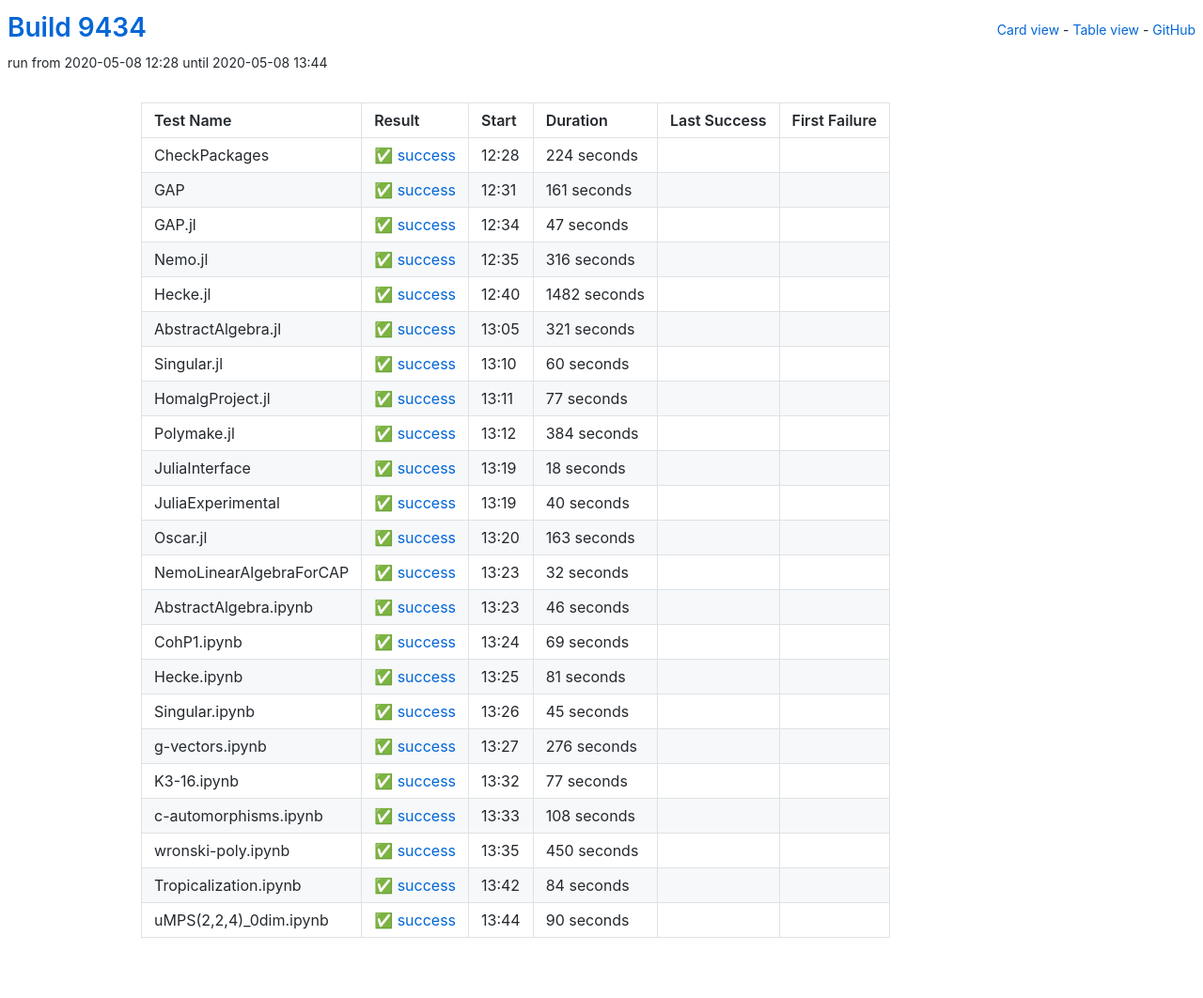
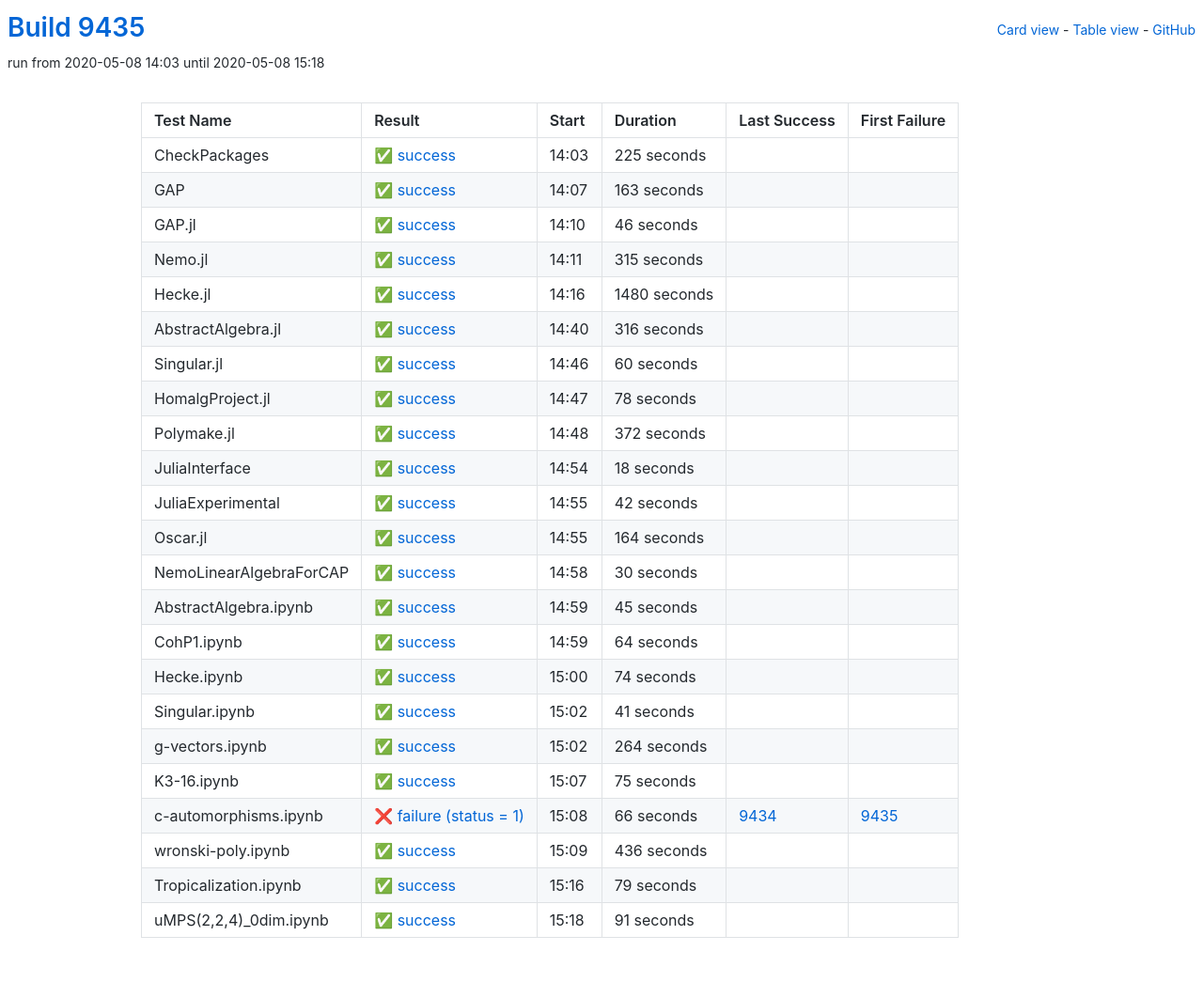
Before and after one commit to oscar-system/oscar-ci-status, a Jekyll site: the page built from table.html, in a window 1280 px wide. Shown: the whole page at 94% size. Built offline with Jekyll 4.4.1, drawn with Linux system fonts in a browser that asks for light colours.

Commit message:
Build 9435

```diff
--- a/_data/ci.yml
+++ b/_data/ci.yml
@@ -1,77 +1,77 @@
-build: 9434
-build_url: https://oscarci.mathematik.uni-kl.de/job/oscar/9434/
+build: 9435
+build_url: https://oscarci.mathematik.uni-kl.de/job/oscar/9435/
 job: oscar
 tests:
-- duration: 224
+- duration: 225
   exitcode: 0
   first_failure: false
   first_failure_url: null
   id: checkpackages
   last_success: false
   last_success_url: null
-  log: https://oscarci.mathematik.uni-kl.de/job/oscar/9434/artifact/logs/build-9434/CheckPackages.log
+  log: https://oscarci.mathematik.uni-kl.de/job/oscar/9435/artifact/logs/build-9435/CheckPackages.log
   name: CheckPackages
-  start: 2020-05-08 12:28
+  start: 2020-05-08 14:03
   status: success
   success: true
-- duration: 161
+- duration: 163
   exitcode: 0
   first_failure: false
   first_failure_url: null
   id: gap
   last_success: false
   last_success_url: null
-  log: https://oscarci.mathematik.uni-kl.de/job/oscar/9434/artifact/logs/build-9434/GAP.log
+  log: https://oscarci.mathematik.uni-kl.de/job/oscar/9435/artifact/logs/build-9435/GAP.log
   name: GAP
-  start: 2020-05-08 12:31
+  start: 2020-05-08 14:07
   status: success
   success: true
-- duration: 47
+- duration: 46
   exitcode: 0
   first_failure: false
   first_failure_url: null
   id: gap-jl
   last_success: false
   last_success_url: null
-  log: https://oscarci.mathematik.uni-kl.de/job/oscar/9434/artifact/logs/build-9434/GAP.jl.log
+  log: https://oscarci.mathematik.uni-kl.de/job/oscar/9435/artifact/logs/build-9435/GAP.jl.log
   name: GAP.jl
-  start: 2020-05-08 12:34
+  start: 2020-05-08 14:10
+  status: success
+  success: true
+- duration: 315
+  exitcode: 0
+  first_failure: false
+  first_failure_url: null
+  id: nemo-jl
+  last_success: false
+  last_success_url: null
+  log: https://oscarci.mathematik.uni-kl.de/job/oscar/9435/artifact/logs/build-9435/Nemo.jl.log
+  name: Nemo.jl
+  start: 2020-05-08 14:11
+  status: success
+  success: true
+- duration: 1480
+  exitcode: 0
+  first_failure: false
+  first_failure_url: null
+  id: hecke-jl
+  last_success: false
+  last_success_url: null
+  log: https://oscarci.mathematik.uni-kl.de/job/oscar/9435/artifact/logs/build-9435/Hecke.jl.log
+  name: Hecke.jl
+  start: 2020-05-08 14:16
   status: success
   success: true
 - duration: 316
   exitcode: 0
   first_failure: false
   first_failure_url: null
-  id: nemo-jl
-  last_success: false
-  last_success_url: null
-  log: https://oscarci.mathematik.uni-kl.de/job/oscar/9434/artifact/logs/build-9434/Nemo.jl.log
-  name: Nemo.jl
-  start: 2020-05-08 12:35
-  status: success
-  success: true
-- duration: 1482
-  exitcode: 0
-  first_failure: false
-  first_failure_url: null
-  id: hecke-jl
-  last_success: false
-  last_success_url: null
-  log: https://oscarci.mathematik.uni-kl.de/job/oscar/9434/artifact/logs/build-9434/Hecke.jl.log
-  name: Hecke.jl
-  start: 2020-05-08 12:40
-  status: success
-  success: true
-- duration: 321
-  exitcode: 0
-  first_failure: false
-  first_failure_url: null
   id: abstractalgebra-jl
   last_success: false
   last_success_url: null
-  log: https://oscarci.mathematik.uni-kl.de/job/oscar/9434/artifact/logs/build-9434/AbstractAlgebra.jl.log
+  log: https://oscarci.mathematik.uni-kl.de/job/oscar/9435/artifact/logs/build-9435/AbstractAlgebra.jl.log
   name: AbstractAlgebra.jl
-  start: 2020-05-08 13:05
+  start: 2020-05-08 14:40
   status: success
   success: true
 - duration: 60
@@ -81,33 +81,33 @@ tests:
   id: singular-jl
   last_success: false
   last_success_url: null
-  log: https://oscarci.mathematik.uni-kl.de/job/oscar/9434/artifact/logs/build-9434/Singular.jl.log
+  log: https://oscarci.mathematik.uni-kl.de/job/oscar/9435/artifact/logs/build-9435/Singular.jl.log
   name: Singular.jl
-  start: 2020-05-08 13:10
+  start: 2020-05-08 14:46
   status: success
   success: true
-- duration: 77
+- duration: 78
   exitcode: 0
   first_failure: false
   first_failure_url: null
   id: homalgproject-jl
   last_success: false
   last_success_url: null
-  log: https://oscarci.mathematik.uni-kl.de/job/oscar/9434/artifact/logs/build-9434/HomalgProject.jl.log
+  log: https://oscarci.mathematik.uni-kl.de/job/oscar/9435/artifact/logs/build-9435/HomalgProject.jl.log
   name: HomalgProject.jl
-  start: 2020-05-08 13:11
+  start: 2020-05-08 14:47
   status: success
   success: true
-- duration: 384
+- duration: 372
   exitcode: 0
   first_failure: false
   first_failure_url: null
   id: polymake-jl
   last_success: false
   last_success_url: null
-  log: https://oscarci.mathematik.uni-kl.de/job/oscar/9434/artifact/logs/build-9434/Polymake.jl.log
+  log: https://oscarci.mathematik.uni-kl.de/job/oscar/9435/artifact/logs/build-9435/Polymake.jl.log
   name: Polymake.jl
-  start: 2020-05-08 13:12
+  start: 2020-05-08 14:48
   status: success
   success: true
 - duration: 18
@@ -117,164 +117,164 @@ tests:
   id: juliainterface
   last_success: false
   last_success_url: null
-  log: https://oscarci.mathematik.uni-kl.de/job/oscar/9434/artifact/logs/build-9434/JuliaInterface.log
+  log: https://oscarci.mathematik.uni-kl.de/job/oscar/9435/artifact/logs/build-9435/JuliaInterface.log
   name: JuliaInterface
-  start: 2020-05-08 13:19
+  start: 2020-05-08 14:54
   status: success
   success: true
-- duration: 40
+- duration: 42
   exitcode: 0
   first_failure: false
   first_failure_url: null
   id: juliaexperimental
   last_success: false
   last_success_url: null
-  log: https://oscarci.mathematik.uni-kl.de/job/oscar/9434/artifact/logs/build-9434/JuliaExperimental.log
+  log: https://oscarci.mathematik.uni-kl.de/job/oscar/9435/artifact/logs/build-9435/JuliaExperimental.log
   name: JuliaExperimental
-  start: 2020-05-08 13:19
+  start: 2020-05-08 14:55
   status: success
   success: true
-- duration: 163
+- duration: 164
   exitcode: 0
   first_failure: false
   first_failure_url: null
   id: oscar-jl
   last_success: false
   last_success_url: null
-  log: https://oscarci.mathematik.uni-kl.de/job/oscar/9434/artifact/logs/build-9434/Oscar.jl.log
+  log: https://oscarci.mathematik.uni-kl.de/job/oscar/9435/artifact/logs/build-9435/Oscar.jl.log
   name: Oscar.jl
-  start: 2020-05-08 13:20
+  start: 2020-05-08 14:55
   status: success
   success: true
-- duration: 32
+- duration: 30
   exitcode: 0
   first_failure: false
   first_failure_url: null
   id: nemolinearalgebraforcap
   last_success: false
   last_success_url: null
-  log: https://oscarci.mathematik.uni-kl.de/job/oscar/9434/artifact/logs/build-9434/NemoLinearAlgebraForCAP.log
+  log: https://oscarci.mathematik.uni-kl.de/job/oscar/9435/artifact/logs/build-9435/NemoLinearAlgebraForCAP.log
   name: NemoLinearAlgebraForCAP
-  start: 2020-05-08 13:23
+  start: 2020-05-08 14:58
   status: success
   success: true
-- duration: 46
+- duration: 45
   exitcode: 0
   first_failure: false
   first_failure_url: null
   id: abstractalgebra-ipynb
   last_success: false
   last_success_url: null
-  log: https://oscarci.mathematik.uni-kl.de/job/oscar/9434/artifact/logs/build-9434/AbstractAlgebra.ipynb.log
+  log: https://oscarci.mathematik.uni-kl.de/job/oscar/9435/artifact/logs/build-9435/AbstractAlgebra.ipynb.log
   name: AbstractAlgebra.ipynb
-  start: 2020-05-08 13:23
+  start: 2020-05-08 14:59
   status: success
   success: true
-- duration: 69
+- duration: 64
   exitcode: 0
   first_failure: false
   first_failure_url: null
   id: cohp1-ipynb
   last_success: false
   last_success_url: null
-  log: https://oscarci.mathematik.uni-kl.de/job/oscar/9434/artifact/logs/build-9434/CohP1.ipynb.log
+  log: https://oscarci.mathematik.uni-kl.de/job/oscar/9435/artifact/logs/build-9435/CohP1.ipynb.log
   name: CohP1.ipynb
-  start: 2020-05-08 13:24
+  start: 2020-05-08 14:59
   status: success
   success: true
-- duration: 81
+- duration: 74
   exitcode: 0
   first_failure: false
   first_failure_url: null
   id: hecke-ipynb
   last_success: false
   last_success_url: null
-  log: https://oscarci.mathematik.uni-kl.de/job/oscar/9434/artifact/logs/build-9434/Hecke.ipynb.log
+  log: https://oscarci.mathematik.uni-kl.de/job/oscar/9435/artifact/logs/build-9435/Hecke.ipynb.log
   name: Hecke.ipynb
-  start: 2020-05-08 13:25
+  start: 2020-05-08 15:00
   status: success
   success: true
-- duration: 45
+- duration: 41
   exitcode: 0
   first_failure: false
   first_failure_url: null
   id: singular-ipynb
   last_success: false
   last_success_url: null
-  log: https://oscarci.mathematik.uni-kl.de/job/oscar/9434/artifact/logs/build-9434/Singular.ipynb.log
+  log: https://oscarci.mathematik.uni-kl.de/job/oscar/9435/artifact/logs/build-9435/Singular.ipynb.log
   name: Singular.ipynb
-  start: 2020-05-08 13:26
+  start: 2020-05-08 15:02
   status: success
   success: true
-- duration: 276
+- duration: 264
   exitcode: 0
   first_failure: false
   first_failure_url: null
   id: g-vectors-ipynb
   last_success: false
   last_success_url: null
-  log: https://oscarci.mathematik.uni-kl.de/job/oscar/9434/artifact/logs/build-9434/g-vectors.ipynb.log
+  log: https://oscarci.mathematik.uni-kl.de/job/oscar/9435/artifact/logs/build-9435/g-vectors.ipynb.log
   name: g-vectors.ipynb
-  start: 2020-05-08 13:27
+  start: 2020-05-08 15:02
   status: success
   success: true
-- duration: 77
+- duration: 75
   exitcode: 0
   first_failure: false
   first_failure_url: null
   id: k3-16-ipynb
   last_success: false
   last_success_url: null
-  log: https://oscarci.mathematik.uni-kl.de/job/oscar/9434/artifact/logs/build-9434/K3-16.ipynb.log
+  log: https://oscarci.mathematik.uni-kl.de/job/oscar/9435/artifact/logs/build-9435/K3-16.ipynb.log
   name: K3-16.ipynb
-  start: 2020-05-08 13:32
+  start: 2020-05-08 15:07
   status: success
   success: true
-- duration: 108
-  exitcode: 0
-  first_failure: false
-  first_failure_url: null
+- duration: 66
+  exitcode: 1
+  first_failure: 9435
+  first_failure_url: https://oscarci.mathematik.uni-kl.de/job/oscar/9435/
   id: c-automorphisms-ipynb
-  last_success: false
-  last_success_url: null
-  log: https://oscarci.mathematik.uni-kl.de/job/oscar/9434/artifact/logs/build-9434/c-automorphisms.ipynb.log
+  last_success: 9434
+  last_success_url: https://oscarci.mathematik.uni-kl.de/job/oscar/9434/
+  log: https://oscarci.mathematik.uni-kl.de/job/oscar/9435/artifact/logs/build-9435/c-automorphisms.ipynb.log
   name: c-automorphisms.ipynb
-  start: 2020-05-08 13:33
-  status: success
-  success: true
-- duration: 450
+  start: 2020-05-08 15:08
+  status: failure
+  success: false
+- duration: 436
   exitcode: 0
   first_failure: false
   first_failure_url: null
   id: wronski-poly-ipynb
   last_success: false
   last_success_url: null
-  log: https://oscarci.mathematik.uni-kl.de/job/oscar/9434/artifact/logs/build-9434/wronski-poly.ipynb.log
+  log: https://oscarci.mathematik.uni-kl.de/job/oscar/9435/artifact/logs/build-9435/wronski-poly.ipynb.log
   name: wronski-poly.ipynb
-  start: 2020-05-08 13:35
+  start: 2020-05-08 15:09
   status: success
   success: true
-- duration: 84
+- duration: 79
   exitcode: 0
   first_failure: false
   first_failure_url: null
   id: tropicalization-ipynb
   last_success: false
   last_success_url: null
-  log: https://oscarci.mathematik.uni-kl.de/job/oscar/9434/artifact/logs/build-9434/Tropicalization.ipynb.log
+  log: https://oscarci.mathematik.uni-kl.de/job/oscar/9435/artifact/logs/build-9435/Tropicalization.ipynb.log
   name: Tropicalization.ipynb
-  start: 2020-05-08 13:42
+  start: 2020-05-08 15:16
   status: success
   success: true
-- duration: 90
+- duration: 91
   exitcode: 0
   first_failure: false
   first_failure_url: null
   id: umps-2-2-4-0dim-ipynb
   last_success: false
   last_success_url: null
-  log: https://oscarci.mathematik.uni-kl.de/job/oscar/9434/artifact/logs/build-9434/uMPS-2-2-4-_0dim.ipynb.log
+  log: https://oscarci.mathematik.uni-kl.de/job/oscar/9435/artifact/logs/build-9435/uMPS-2-2-4-_0dim.ipynb.log
   name: uMPS(2,2,4)_0dim.ipynb
-  start: 2020-05-08 13:44
+  start: 2020-05-08 15:18
   status: success
   success: true
```
Also changed, not shown: README.md.
